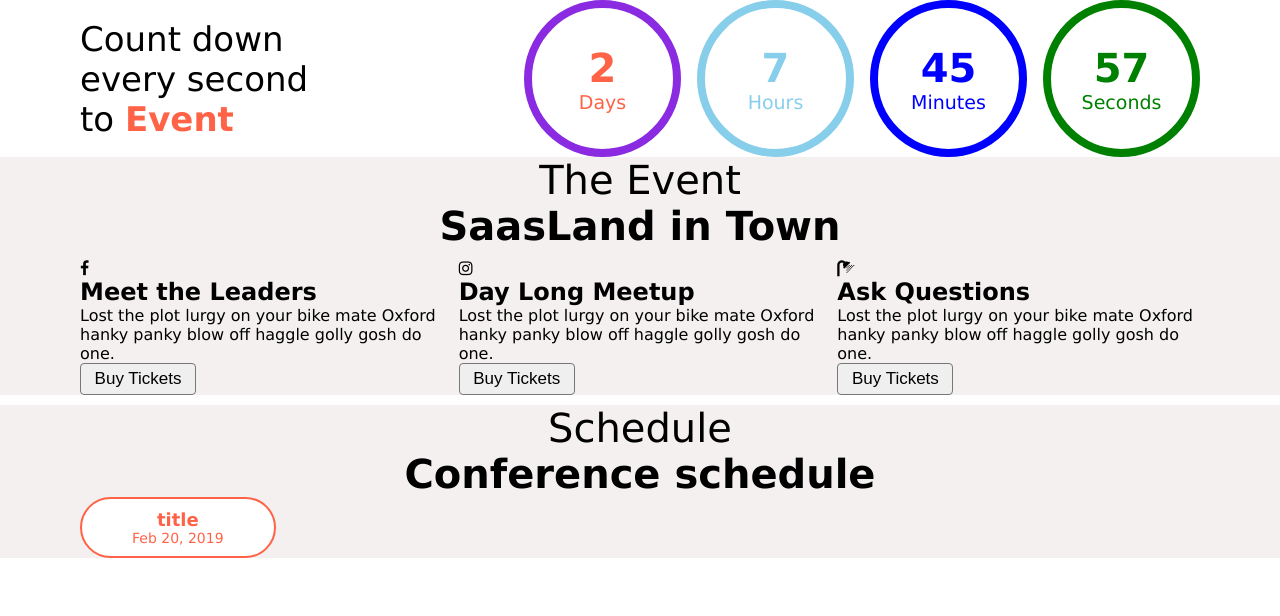
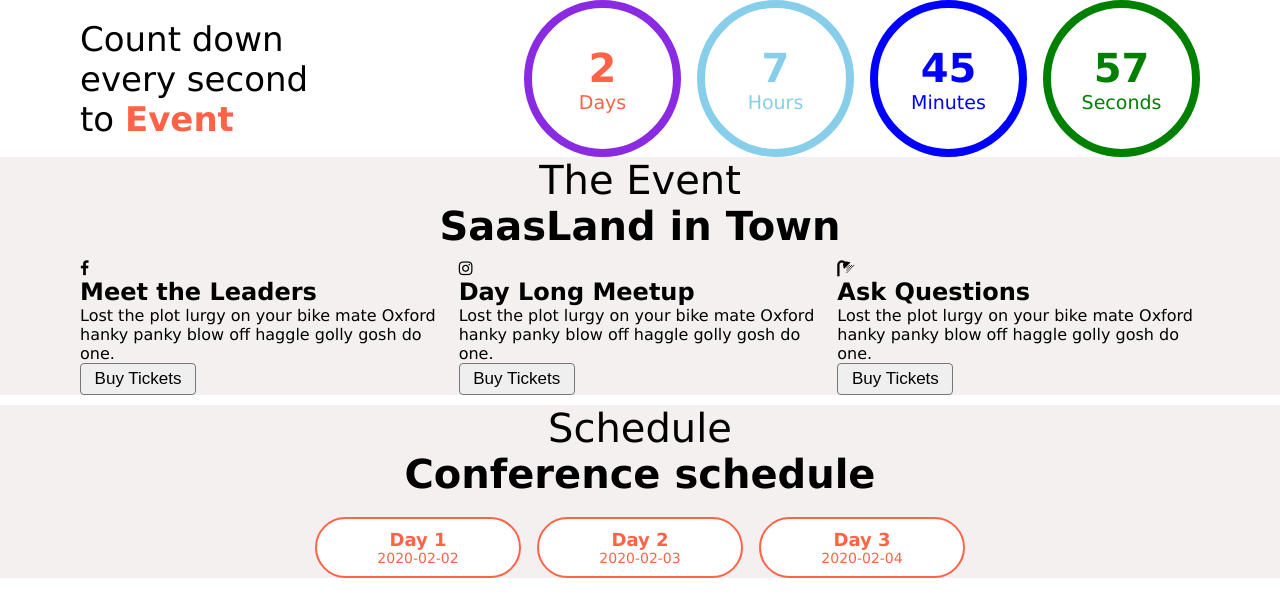
Before and after one commit to gintare-ces/07_react_moduleCss_sass_practice, a React (Vite) app: page / in a window 1280 px wide. Shown: the top 616 px of the page. Built offline with nearby package versions, Linux system fonts and the light colour scheme.

Commit message:
active button problem

```diff
--- a/src/components/section/conference/ConferenceSection.jsx
+++ b/src/components/section/conference/ConferenceSection.jsx
@@ -12,6 +12,8 @@ function ConferenceSection() {
         <SectionTitle title={'Schedule'} subtitle={'Conference schedule'} />
         <Grid className={css.control}>
           <ConferenceButton title="Day 1" date="2020-02-02" />
+          <ConferenceButton title="Day 2" date="2020-02-03" />
+          <ConferenceButton title="Day 3" date="2020-02-04" />
           {/* <ConferenceCard /> */}
         </Grid>
       </div>
--- a/src/components/section/conference/filterItem/ConferenceButton.jsx
+++ b/src/components/section/conference/filterItem/ConferenceButton.jsx
@@ -1,12 +1,20 @@
-import React from "react";
+import React, { useState } from "react";
 import css from './ConferenceButton.module.css';
 
-function ConferenceButton() {
+function ConferenceButton({ title, date }) {
+  const [isActive, setIsActive] = useState(false);
+
+  const activeClass = isActive ? css.active : '';
   return (
 
-      <div className={css.redPill} role="button">
-        <h4 className={css.title}>title</h4>
-        <p>Feb 20, 2019</p>
+      <div
+        onClick={() => {
+          setIsActive(!isActive)
+        }}
+        className={[css.redPill, activeClass].join(' ')}
+        role="button">
+        <h4 className={css.title}>{title}</h4>
+        <p>{date}</p>
       </div>
 
 
--- a/src/components/section/conference/filterItem/ConferenceButton.module.css
+++ b/src/components/section/conference/filterItem/ConferenceButton.module.css
@@ -9,7 +9,8 @@
     text-align: center;
     transition: all 0.2s ease-out;
 }
-.redPill:hover {
+.redPill:hover,
+.active {
     background-color: tomato;
     color: #fff;
 }
--- a/src/components/ui/grid/Grid.jsx
+++ b/src/components/ui/grid/Grid.jsx
@@ -17,7 +17,7 @@ function Grid({ cols, ul, children, className }) {
 
   // }
   return (
-    <Element style={inlineStyleObj} className={[css.grid, className].join('')}>
+    <Element style={inlineStyleObj} className={[css.grid, className].join(' ')}>
       {children}
     </Element>
   );
```
